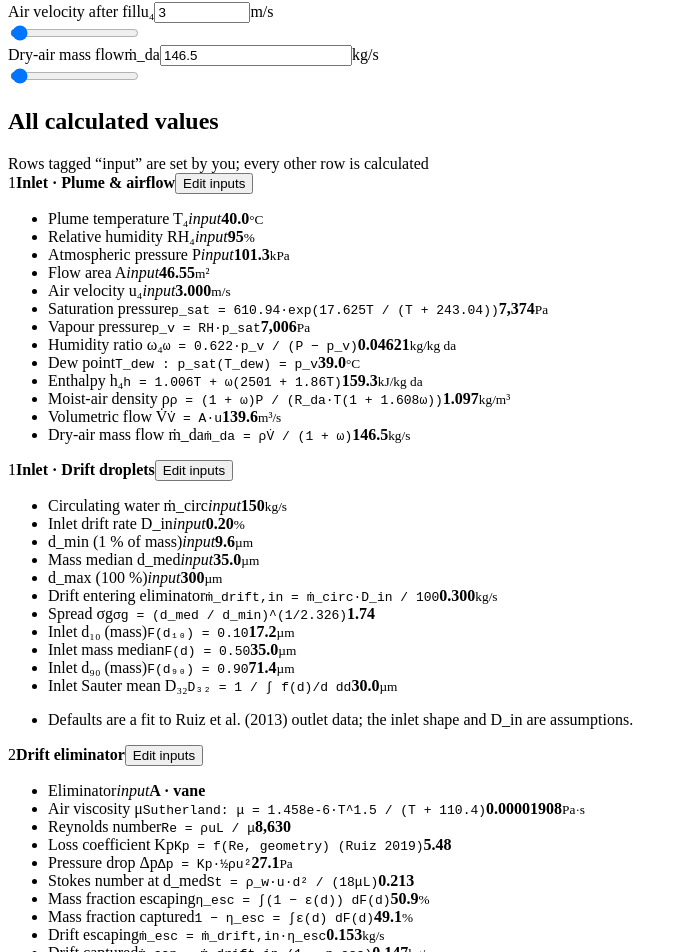
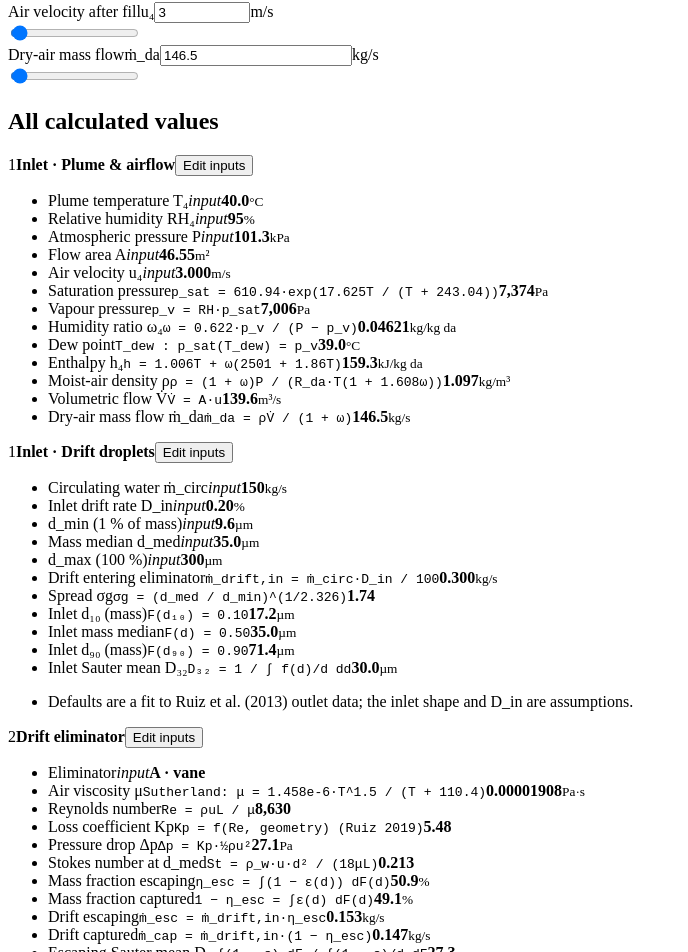
Before and after one commit to nokichy16/CoolingTower_, a React (Vite) app: page / in a window 1280 px wide. Shown: the part 1460-2412 px from the top of the page, without its empty margins (0-688 px from the left). Built offline with nearby package versions, Linux system fonts and the light colour scheme; the HTML template or start-up script is replaced by a standard one.

Commit message:
Remove input-tag explanation from All calculated values header
Co-Authored-By: Claude Opus 5.5 <noreply@anthropic.com>
Claude-Session: https://claude.ai/code/session_01Te5QfFNMoDxNgRCeSDLMwG

```diff
--- a/src/components/StageResults.tsx
+++ b/src/components/StageResults.tsx
@@ -157,7 +157,6 @@ export default function StageResults({
     <section className="stage-results" aria-labelledby="stage-results-title">
       <div className="output-section-head">
         <h2 id="stage-results-title">All calculated values</h2>
-        <span>Rows tagged “input” are set by you; every other row is calculated</span>
       </div>
 
       <div className="stage-result-grid">
```
